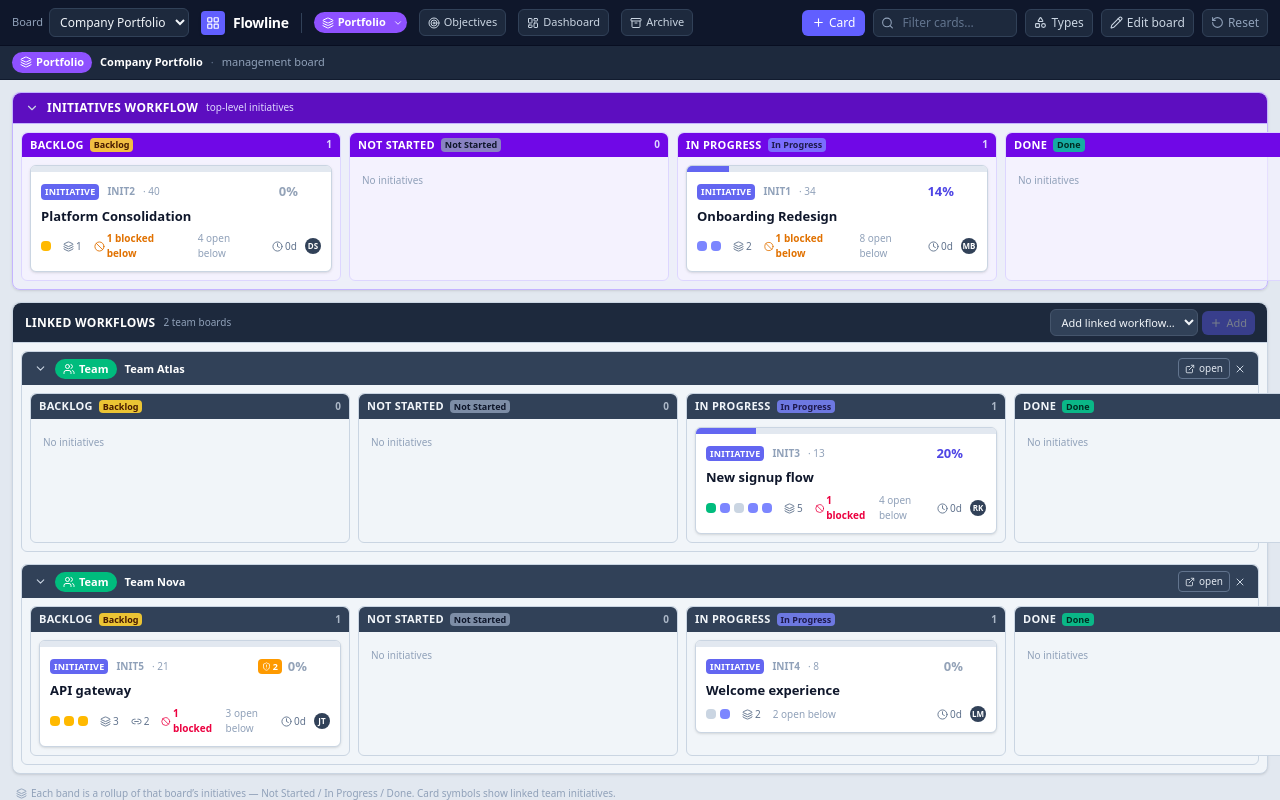
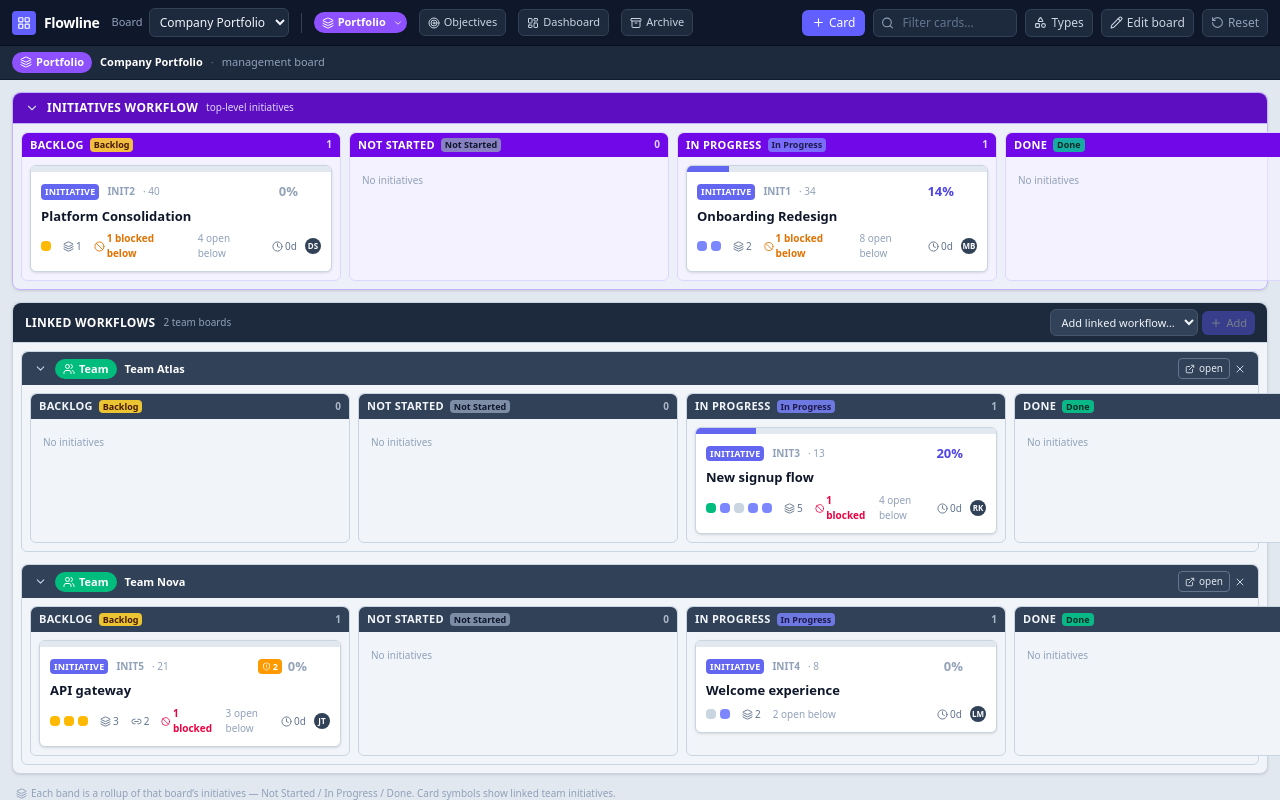
Before and after one commit to malcolmbastien/kanbantoolkit, a React (Vite) app: page / in a window 1280 px wide. Built offline with nearby package versions, Linux system fonts and the light colour scheme; the HTML template or start-up script is replaced by a standard one.

Commit message:
Nav: place the board selector just after the Flowline logo
Keeps it stable (its left edge no longer moves as board-type buttons appear)
while keeping the brand first.

```diff
--- a/src/components/TopBar.tsx
+++ b/src/components/TopBar.tsx
@@ -37,6 +37,13 @@
 
   return (
     <header className="flex flex-wrap items-center gap-x-3 gap-y-2 border-b border-slate-950/50 bg-slate-900 px-3 py-2 text-slate-200 shadow-md">
+      <div className="flex items-center gap-2">
+        <div className="grid h-6 w-6 place-items-center rounded bg-indigo-500 text-white shadow-sm">
+          <LayoutGrid size={14} />
+        </div>
+        <span className="text-sm font-semibold tracking-tight text-white">Flowline</span>
+      </div>
+
       <label className="flex items-center gap-1.5 text-[11px] text-slate-400">
         Board
         <select value={boardId} onChange={(e) => onSelectBoard(e.target.value)} className={SELECT_CLS}>
@@ -45,13 +52,6 @@
           ))}
         </select>
       </label>
-
-      <div className="flex items-center gap-2">
-        <div className="grid h-6 w-6 place-items-center rounded bg-indigo-500 text-white shadow-sm">
-          <LayoutGrid size={14} />
-        </div>
-        <span className="text-sm font-semibold tracking-tight text-white">Flowline</span>
-      </div>
 
       <div className="h-5 w-px bg-slate-700" />
 
```
